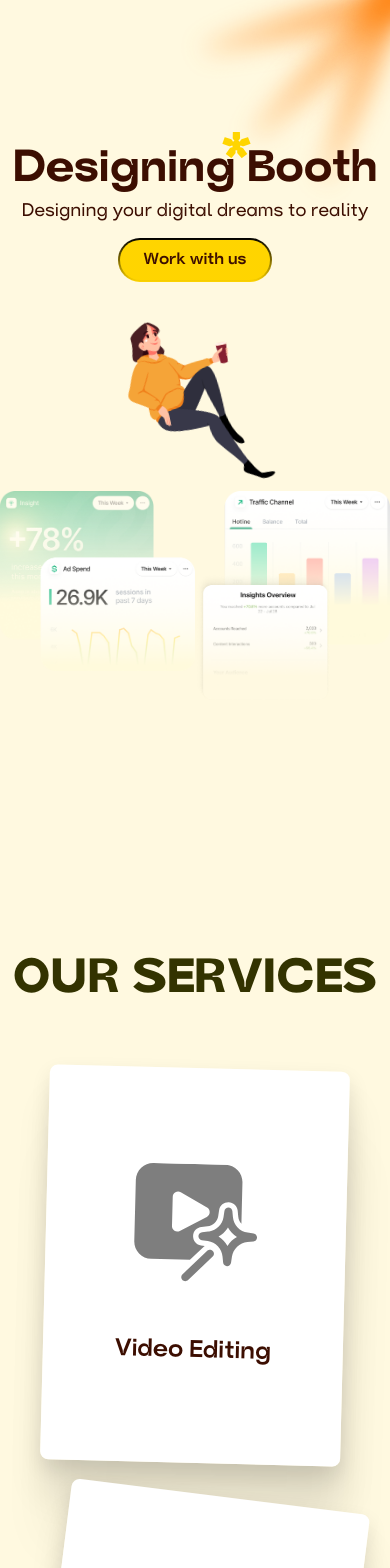
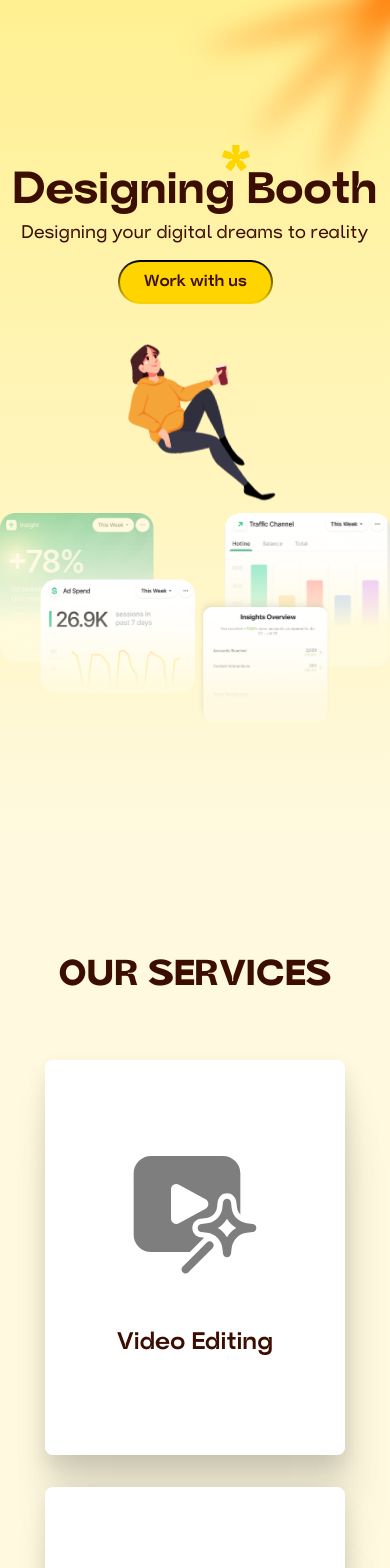
Before and after one commit to milinD537/designing-booth, a Next.js app: page / in a window 390 px wide. Shown: the top 1568 px of the page. Built offline with nearby package versions, Linux system fonts and the light colour scheme.

Commit message:
added hero section transitions, minor UI tweaks and layout fixes

```diff
--- a/src/app/globals.css
+++ b/src/app/globals.css
@@ -29,3 +29,10 @@ body {
 		text-wrap: balance;
 	}
 }
+
+@keyframes slideIn {
+	to {
+		transform: translate(var(--x, 0), var(--y, 0));
+		opacity: 1;
+	}
+}
--- a/src/app/page.tsx
+++ b/src/app/page.tsx
@@ -12,21 +12,13 @@ import React from "react"
 function ServiceCard({
 	service,
 	Icon,
-	className,
 }: {
 	service: string
 	Icon: React.ReactNode
-	className: string
 }) {
 	return (
-		<div
-			className={cn(
-				"grid justify-items-center gap-12 px-12 py-24 rounded-lg bg-[linear-gradient(135deg,white,var(--gradientColor))] hover:[--gradientColor:hsl(var(--secondary))] hover:rotate-0 transition-[transform,--gradientColor] duration-300 shadow-[7px_82px_50px_hsl(0,0%,0%,5%),3px_36px_37px_hsl(0,0%,0%,9%),1px_9px_20px_hsl(0,0%,0%,10%)]",
-				className
-			)}
-		>
+		<div className="grid justify-items-center gap-12 px-12 py-24 rounded-lg bg-[linear-gradient(135deg,white,var(--gradientColor))] hover:[--gradientColor:hsl(var(--secondary))] hover:rotate-0 transition-[transform,--gradientColor] duration-300 shadow-[7px_82px_50px_hsl(0,0%,0%,5%),3px_36px_37px_hsl(0,0%,0%,9%),1px_9px_20px_hsl(0,0%,0%,10%)]">
 			{Icon}
-			{/* <Icon className="opacity-50 w-full h-full max-h-32 max-w-32" /> */}
 			<h4 className="text-2xl font-bold text-center">{service}</h4>
 		</div>
 	)
@@ -48,42 +40,36 @@ export default function Home() {
 			icon: (
 				<VideoEditing className="opacity-50 w-full h-full max-h-32 max-w-32" />
 			),
-			rotate: "rotate-[1.46deg]",
 		},
 		{
 			service: "Social Media Marketing",
 			icon: (
 				<SocialMediaMarketing className="opacity-50 w-full h-full max-h-32 max-w-32" />
 			),
-			rotate: "rotate-[7.11deg]",
 		},
 		{
 			service: "Photography & Videography",
 			icon: (
 				<PhotoVideo className="opacity-50 w-full h-full max-h-32 max-w-32" />
 			),
-			rotate: "rotate-[0.55deg]",
 		},
 		{
 			service: "Graphic Designing",
 			icon: (
 				<GraphicDesigning className="opacity-50 w-full h-full max-h-32 max-w-32" />
 			),
-			rotate: "rotate-[8.01deg]",
 		},
 		{
 			service: "3D Modelling & Animation",
 			icon: (
 				<ThreeD className="opacity-50 w-full h-full max-h-32 max-w-32" />
 			),
-			rotate: "rotate-[-3.72deg]",
 		},
 		{
 			service: "Digital Marketing",
 			icon: (
 				<DigitalMarketing className="opacity-50 w-full h-full max-h-32 max-w-32" />
 			),
-			rotate: "rotate-[4.88deg]",
 		},
 	]
 	const clientImages = [
@@ -101,49 +87,52 @@ export default function Home() {
 
 	return (
 		<div className="landingWrapper">
-			<section className="heroWrapper | relative isolate overflow-hidden min-h-screen grid ~gap-8 lg:grid-rows-[1fr_1fr] place-items-center">
+			<section className="heroWrapper | relative isolate overflow-hidden min-h-screen grid ~gap-8 lg:grid-rows-[1fr_1fr] place-items-center bg-gradient-to-b from-[#FFF091] to-[#FFFFB700]">
 				<div className="ray | absolute -z-10 bg-gradient-to-l from-[#FF7A00] to-[#FF881B44] w-full lg:w-3/4 aspect-[12.4] rounded-[100%] blur-[clamp(12px,2.2vw,50px)] right-0 top-0 translate-x-1/2 -translate-y-1/2 -rotate-[15deg]"></div>
 				<div className="ray | absolute -z-10 bg-gradient-to-l from-[#FF7A00] to-[#FF881B44] w-full lg:w-3/4 aspect-[12.4] rounded-[100%] blur-[clamp(12px,2.2vw,50px)] right-0 top-0 translate-x-1/2 -translate-y-1/2 -rotate-[45deg]"></div>
 				<div className="ray | absolute -z-10 bg-gradient-to-l from-[#FF7A00] to-[#FF881B44] w-full lg:w-3/4 aspect-[12.4] rounded-[100%] blur-[clamp(12px,2.2vw,50px)] right-0 top-0 translate-x-1/2 -translate-y-1/2 -rotate-[70deg]"></div>
-				<div className="lg:contents">
+				<div className="lg:contents pt-6">
 					<div className="self-end">
-						<h1 className="text-[clamp(2.75rem,7vw_+_1px,6rem)] font-extrabold text-center leading-tight">
-							<span className="relative ">
-								Designing
-								<sup className="absolute top-4 right-0 translate-x-1/2 text-primary text-[clamp(4rem,7vw+1px,7rem)] font-black">
-									*
-								</sup>
+						<h1 className="overflow-hidden pt-5 text-[clamp(2.75rem,7vw_+_1px,6rem)] font-extrabold text-center leading-tight">
+							<span className="inline-block -translate-y-[calc(100%_+_1.25rem)] animate-[slideIn_750ms_forwards]">
+								<span className="relative | after:content-['*'] after:absolute after:text-primary after:text-[clamp(4rem,7vw+1px,7rem)] after:font-black after:right-0 after:-translate-y-7 after:translate-x-1/2">
+									Designing
+								</span>{" "}
+								Booth
 							</span>
-							<span> Booth</span>
 						</h1>
-						<h2 className="text-lg font-medium text-center">
-							Designing your digital dreams to reality
+						<h2 className="overflow-hidden text-lg font-medium text-center">
+							<span className="inline-block -translate-y-full animate-[slideIn_750ms_forwards]">
+								Designing your digital dreams to reality
+							</span>
 						</h2>
-						<button className="mt-3 lg:text-lg font-bold block mx-auto py-2 px-6 rounded-full border-2 border-transparent bg-origin-border bg-[linear-gradient(hsl(var(--primary)),hsl(var(--primary))),linear-gradient(black,hsl(var(--primary)))] [background-clip:padding-box,border-box] hover:-translate-y-1 active:translate-y-0 transition-transform">
-							Work with us
-						</button>
+						<div className="mt-3 px-[1px] overflow-hidden w-fit mx-auto hover:-translate-y-1 active:translate-y-0 transition-transform">
+							<button className="lg:text-lg font-bold block mx-auto py-2 px-6 rounded-full border-2 border-transparent bg-origin-border bg-[linear-gradient(hsl(var(--primary)),hsl(var(--primary))),linear-gradient(black,hsl(var(--primary)))] [background-clip:padding-box,border-box] -translate-y-full animate-[slideIn_750ms_forwards]">
+								Work with us
+							</button>
+						</div>
 					</div>
 					<div className="w-[min(1680px,100%)] mt-8 lg:mt-0 grid [grid-template-areas:'character_character'_'one_two'] lg:[grid-template-areas:'one_character_two'] lg:gap-8 auto-cols-fr justify-items-center">
 						<img
 							src="/images/hero-stat-1.png"
 							alt=""
-							className="lg:-translate-y-10 [grid-area:one]"
+							className="lg:-translate-y-10 lg:[--y:-2.5rem] [grid-area:one] -translate-x-1/2 opacity-0 animate-[slideIn_750ms_forwards]"
 						/>
 						<img
 							src="/images/hero-character.png"
 							alt=""
-							className="self-end rotate-[-12deg] [grid-area:character] max-w-32 lg:max-w-full"
+							className="self-end [rotate:-12deg] [grid-area:character] max-w-32 lg:max-w-full translate-y-1/2 opacity-0 animate-[slideIn_750ms_forwards]"
 						/>
 						<img
 							src="/images/hero-stat-2.png"
 							alt=""
-							className="lg:-translate-y-10 [grid-area:two]"
+							className="lg:-translate-y-10 lg:[--y:-2.5rem] [grid-area:two] translate-x-1/2 opacity-0 animate-[slideIn_750ms_forwards]"
 						/>
 					</div>
 				</div>
 			</section>
 			<section className="servicesWrapper | mt-28">
-				<h3 className="text-5xl font-black text-text2 uppercase text-center">
+				<h3 className="text-4xl lg:text-5xl font-black text-text uppercase text-center">
 					our services
 				</h3>
 				<div className="serviceCardContainer | mt-12 py-4 grid gap-8 justify-center min-[900px]:[--repeat:3] grid-cols-[repeat(var(--repeat,auto-fill),minmax(200px,300px))]">
@@ -152,7 +141,6 @@ export default function Home() {
 							key={idx}
 							service={item.service}
 							Icon={item.icon}
-							className={item.rotate}
 						/>
 					))}
 				</div>
@@ -163,7 +151,7 @@ export default function Home() {
 						<div className="h-full border-[12px] border-primary rounded-[1.375rem] bg-background shadow-inner"></div>
 					</div>
 					<div className="col-start-1">
-						<h3 className="text-5xl font-black text-white">
+						<h3 className="text-4xl lg:text-5xl font-black text-white">
 							About us
 						</h3>
 						<p className="text-[hsl(0,0%,66%)] lg:text-xl leading-snug mt-5">
@@ -190,7 +178,7 @@ export default function Home() {
 				</div>
 			</section>
 			<section className="clientsWrapper | mt-28 px-3 lg:px-6 py-24">
-				<h3 className="text-4xl lg:text-5xl font-black text-text lg:text-center">
+				<h3 className="text-4xl lg:text-5xl font-black text-text text-center">
 					Meet our Clients
 				</h3>
 				<div className="client-images | group mt-5 max-w-screen-2xl mx-auto grid gap-4 justify-center grid-cols-[repeat(auto-fit,minmax(150px,1fr))] lg:grid-cols-[repeat(auto-fit,calc(20%_-_1rem))]">
--- a/src/components/Navbar.tsx
+++ b/src/components/Navbar.tsx
@@ -20,8 +20,8 @@ function NavLink({ name, active }: { name: string; active?: boolean }) {
 
 export default function Navbar() {
 	return (
-		<nav className="hidden lg:block fixed top-4 z-50 left-1/2 -translate-x-1/2 w-fit mx-auto ~my-8 bg-white px-9 py-4 rounded-full shadow-[0_4px_1.5rem_hsl(0,0%,0%,10%)]">
-			<ul className="flex items-center justify-between gap-8 *:shrink-0">
+		<nav className="hidden lg:block fixed top-4 z-50 left-1/2 -translate-x-1/2 w-max mx-auto ~my-8 bg-white px-9 py-4 rounded-full shadow-[0_4px_1.5rem_hsl(0,0%,0%,10%)]">
+			<ul className="flex items-center justify-between gap-8">
 				<li>
 					<NavLink name="Home" active />
 				</li>
```
